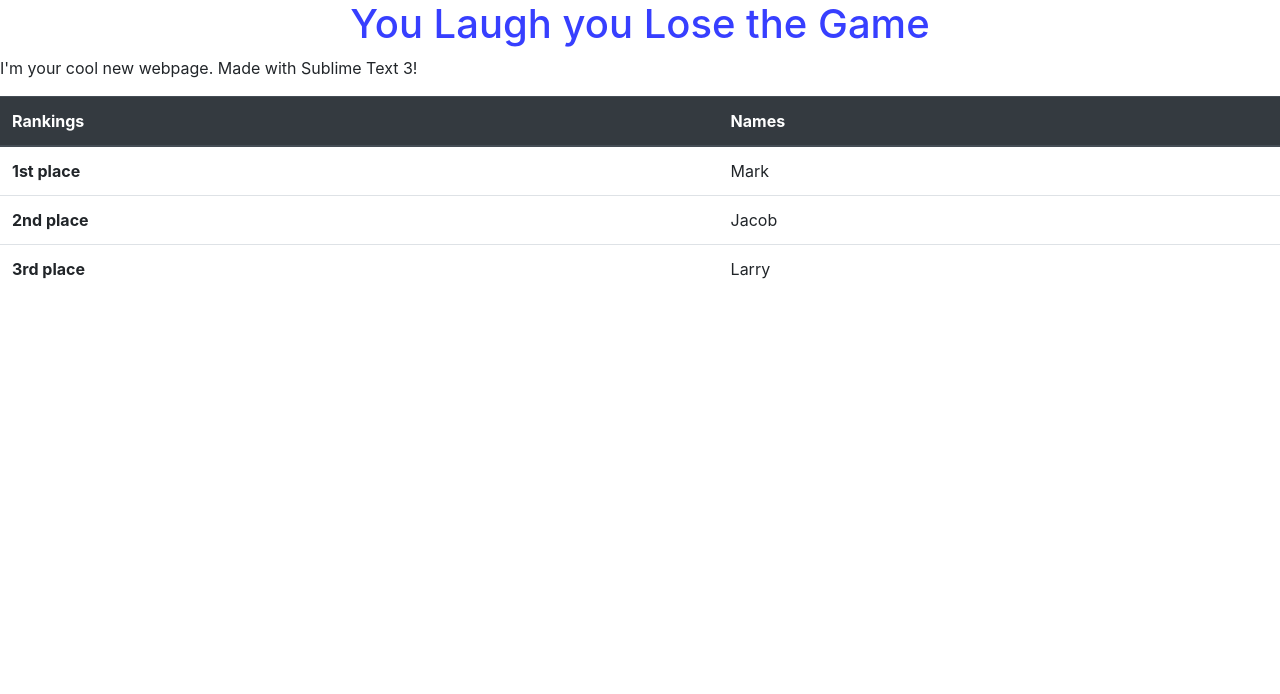
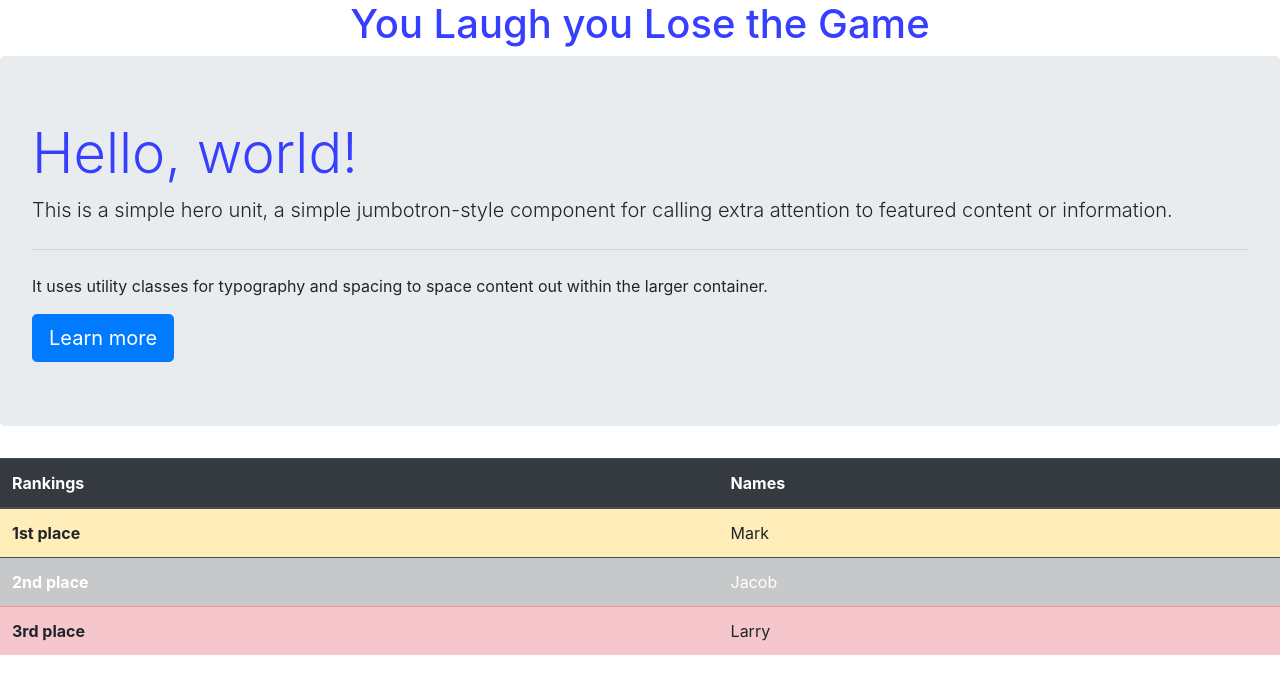
Before and after one commit to CarlsJr4/laughGame, a plain HTML site: page index.html in a window 1280 px wide. Drawn offline with nearby package versions, Linux system fonts and the light colour scheme.

Commit message:
Update index.html
Updated website so it looks more pretty jajajajajaj

```diff
--- a/index.html
+++ b/index.html
@@ -17,9 +17,13 @@
   <body>
     <h1><center>You Laugh you Lose the Game</center></h1>
 
-    <p>
-      I'm your cool new webpage. Made with Sublime Text 3!
-    </p>
+<div class="jumbotron">
+  <h1 class="display-4">Hello, world!</h1>
+  <p class="lead">This is a simple hero unit, a simple jumbotron-style component for calling extra attention to featured content or information.</p>
+  <hr class="my-4">
+  <p>It uses utility classes for typography and spacing to space content out within the larger container.</p>
+  <a class="btn btn-primary btn-lg" href="#" role="button">Learn more</a>
+</div>
 
     <table class="table">
   <thead class="thead-dark">
@@ -29,15 +33,15 @@
     </tr>
   </thead>
   <tbody>
-    <tr>
+    <tr class="table-warning">
       <th scope="row">1st place</th>
       <td>Mark</td>
     </tr>
-    <tr>
+    <tr class="table-dark">
       <th scope="row">2nd place</th>
       <td>Jacob</td>
     </tr>
-    <tr>
+    <tr class="table-danger">
       <th scope="row">3rd place</th>
       <td>Larry</td>
     </tr>
```
